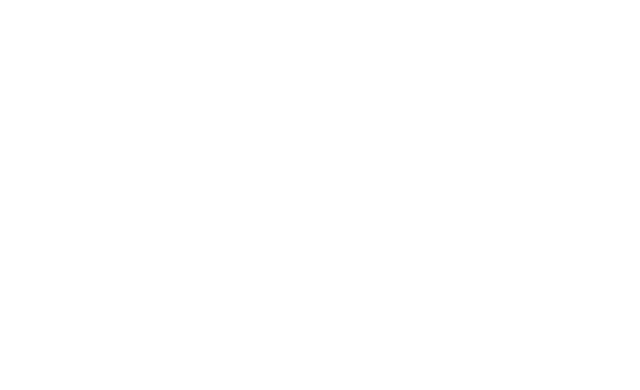
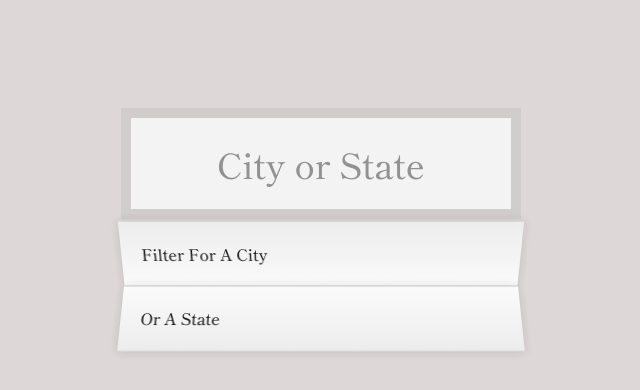
Before and after one commit to Sabrina-JR/JavaScript-30, a plain HTML site: page 06_Type-Ahead/index.html in a window 1280 px wide. Shown: the whole page, without its empty margins (319-959 px from the left). Drawn offline with Linux system fonts and the light colour scheme.

Commit message:
-Type-Ahead- Update html&css

```diff
--- a/06_Type-Ahead/index.html
+++ b/06_Type-Ahead/index.html
@@ -4,9 +4,19 @@
     <meta charset="UTF-8">
     <meta http-equiv="X-UA-Compatible" content="IE=edge">
     <meta name="viewport" content="width=device-width, initial-scale=1.0">
-    <title>Document</title>
+    <link rel="stylesheet" href="style.css">
+    <link rel="preconnect" href="https://fonts.gstatic.com">
+    <link href="https://fonts.googleapis.com/css2?family=Shippori+Mincho:wght@500&display=swap" rel="stylesheet">
+    <title>Ajax-Type-Ahead</title>
 </head>
 <body>
-
+    <form class="search-form">
+        <input type="text" class="search" placeholder="City or State">
+        <ul class="suggestions">
+            <li>Filter for a city</li>
+            <li>or a state</li>
+          </ul>
+    </form>
+    <script src="main.js"></script>
 </body>
 </html>
--- a/06_Type-Ahead/style.css
+++ b/06_Type-Ahead/style.css
@@ -0,0 +1,76 @@
+*{
+    /* border: solid 1px #fff; */
+    position: relative;
+    font-family: 'Shippori Mincho', serif;
+}
+
+
+html{
+    width: 100%;
+    height: 100%;
+    margin: 0;
+    padding: 0;
+    box-sizing: border-box;
+    display: flex;
+    justify-content: center;
+}
+
+body{
+  background-color: rgba(209, 201, 201, 0.733);
+  display: flex;
+  justify-content: center;
+
+}
+
+.search-form{
+    width: 400px;
+    padding-top: 100px;
+    text-align: center;
+}
+
+input{
+    width: 85%;
+    padding:20px;
+    border: solid 10px rgb(204, 202, 202);
+    border-radius: 1px;
+    opacity: 0.7;
+    font-size: 35px;
+    text-align: center;
+}
+
+.suggestions{
+    margin: 0;
+    padding: 0;
+    opacity: 0.9;
+}
+
+.suggestions li {
+    background:white;
+    list-style: none;
+    border-bottom: 1px solid #D8D8D8;
+    box-shadow: 0 0 10px rgba(0, 0, 0, 0.14);
+    margin:0;
+    padding:20px;
+    transition:background 0.2s;
+    display:flex;
+    justify-content:space-between;
+    text-transform: capitalize;
+  }
+  .suggestions li:nth-child(even) {
+    transform: perspective(100px) rotateX(3deg) translateY(2px) scale(1.001);
+    background: linear-gradient(to bottom,  #ffffff 0%,#EFEFEF 100%);
+  }
+
+  .suggestions li:nth-child(odd) {
+    transform: perspective(100px) rotateX(-3deg) translateY(3px);
+    background: linear-gradient(to top,  #ffffff 0%,#EFEFEF 100%);
+  }
+
+  span.population {
+    font-size: 15px;
+  }
+
+
+  .hl {
+    background:#ffc600;
+  }
```
Also changed, not shown: 1 other file.
